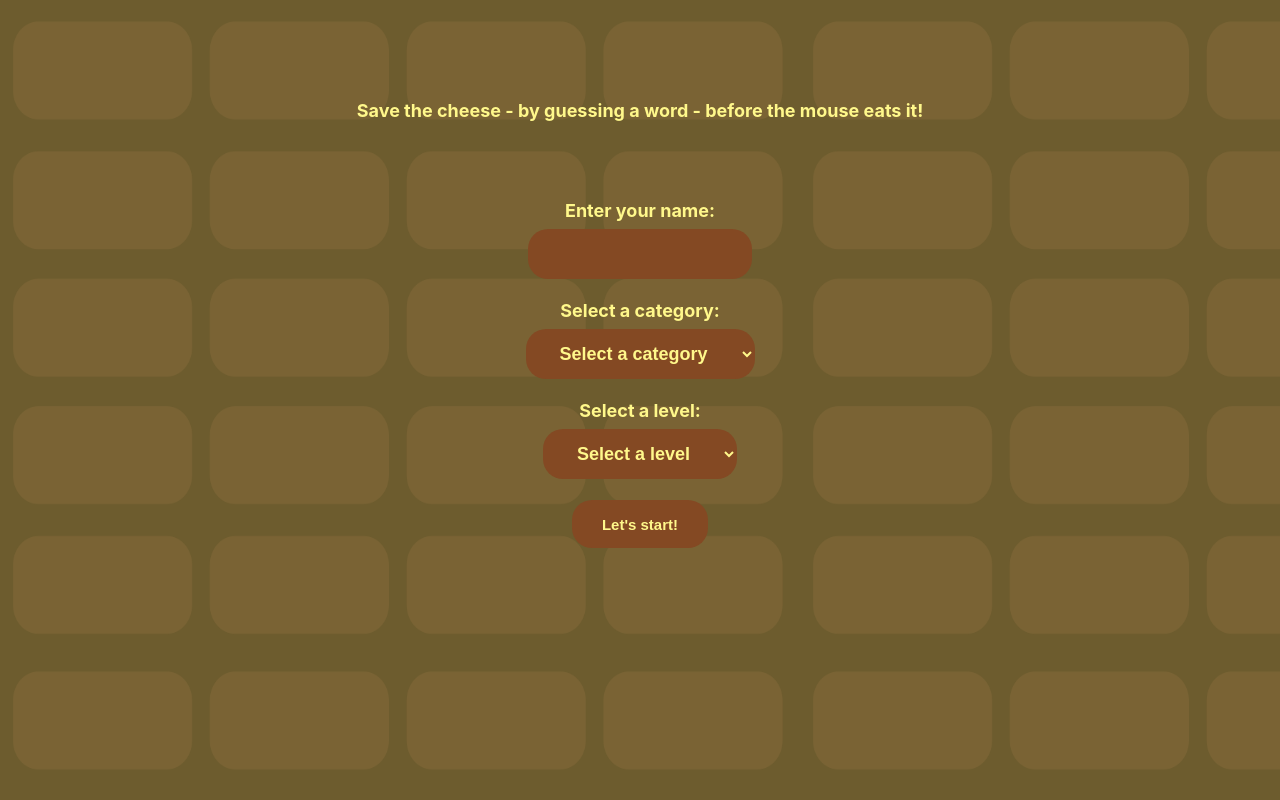
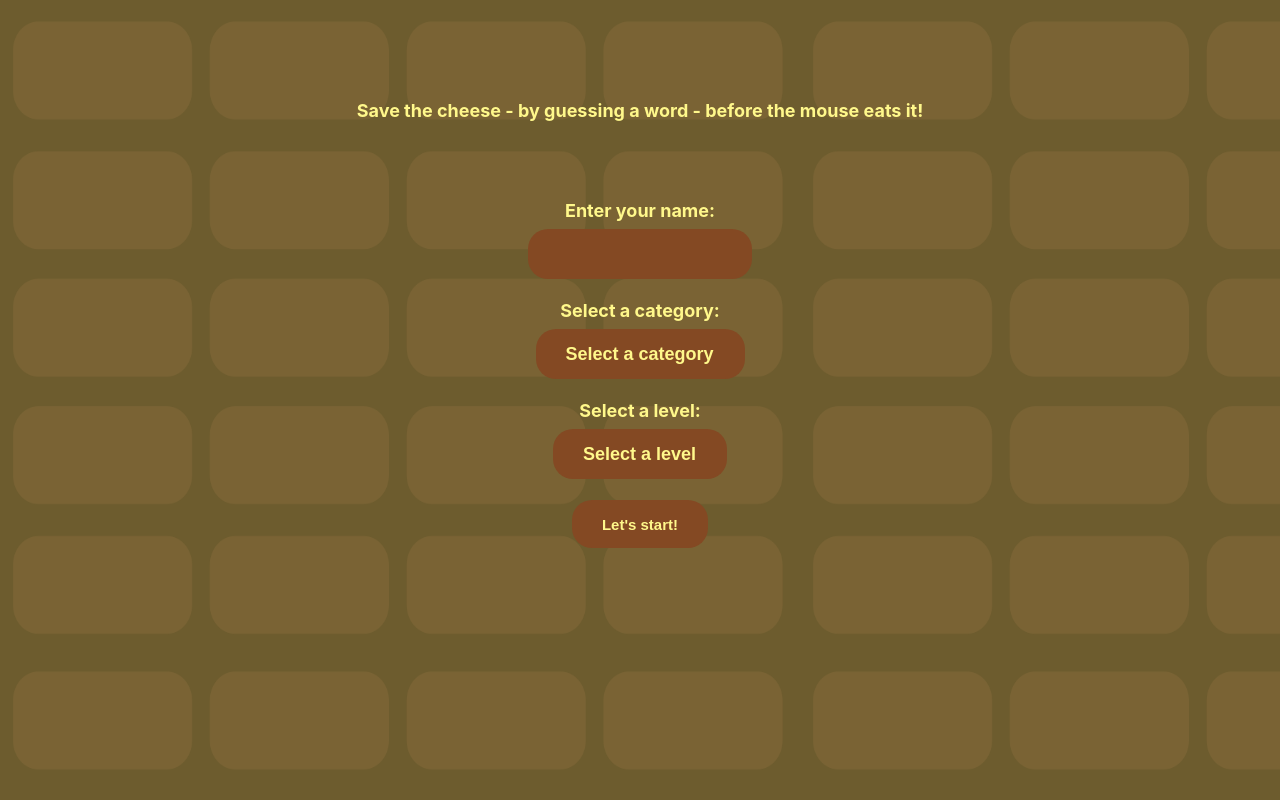
Before and after one commit to DorottyaVarju/feed-the-mouse, a React (Create React App) app: page /#/ in a window 1280 px wide. Shown: the top 800 px of the page. Built offline with nearby package versions, Linux system fonts and the light colour scheme.

Commit message:
css mod + removed manifest

```diff
--- a/public/index.html
+++ b/public/index.html
@@ -9,8 +9,6 @@
       name="description"
       content="Web site created using create-react-app"
     />
-    <link rel="apple-touch-icon" href="%PUBLIC_URL%/logo192.png" />
-    <link rel="manifest" href="%PUBLIC_URL%/manifest.json" />
     <title>Save the cheese</title>
   </head>
   <body>
--- a/src/css/CategoryAndNumOfLettersToChoose.css
+++ b/src/css/CategoryAndNumOfLettersToChoose.css
@@ -37,6 +37,9 @@
 }
 
 select, input {
+    -webkit-appearance: none;
+    -moz-appearance: none;
+    appearance: none;
     box-sizing: border-box;
     height: 50px;
     padding: 10px 30px;
```
Also changed, not shown: public/logo192.png (deleted), public/logo512.png (deleted), public/manifest.json (deleted).
